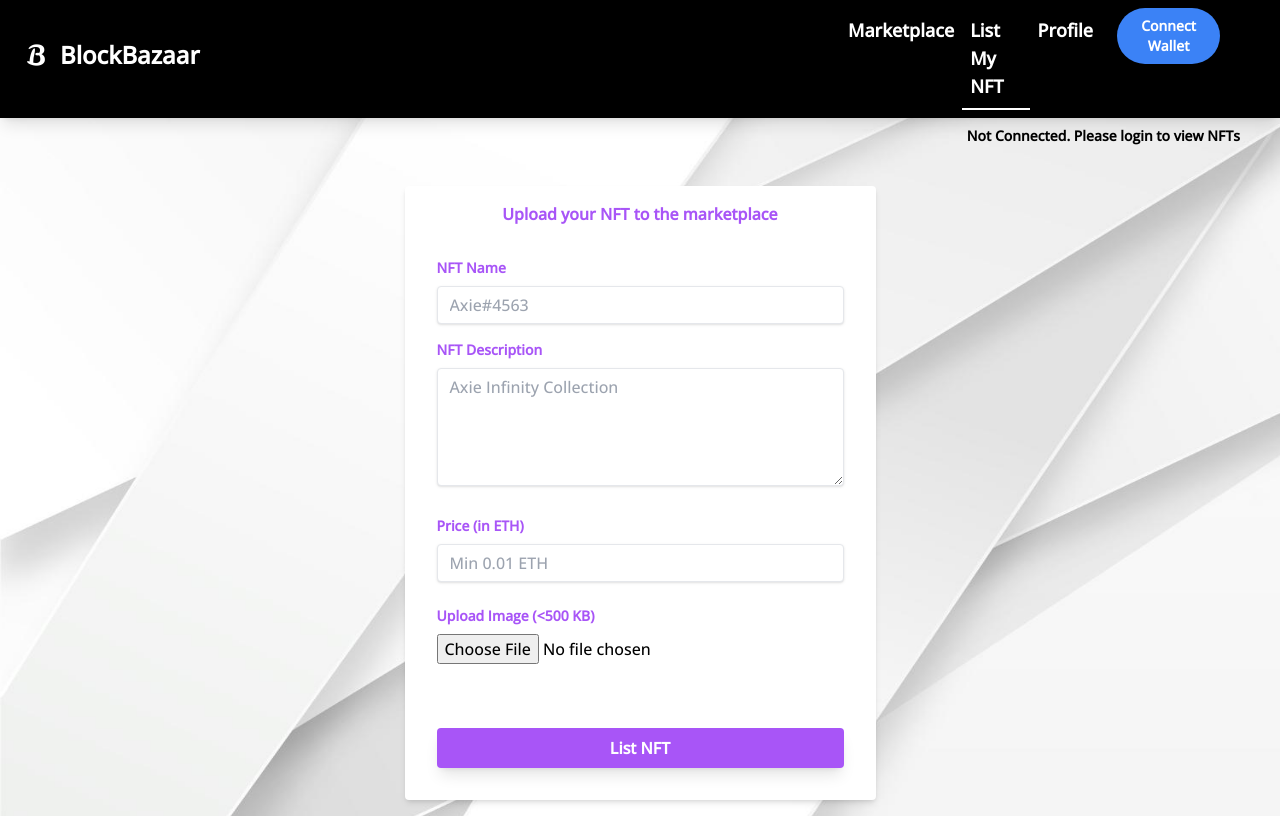
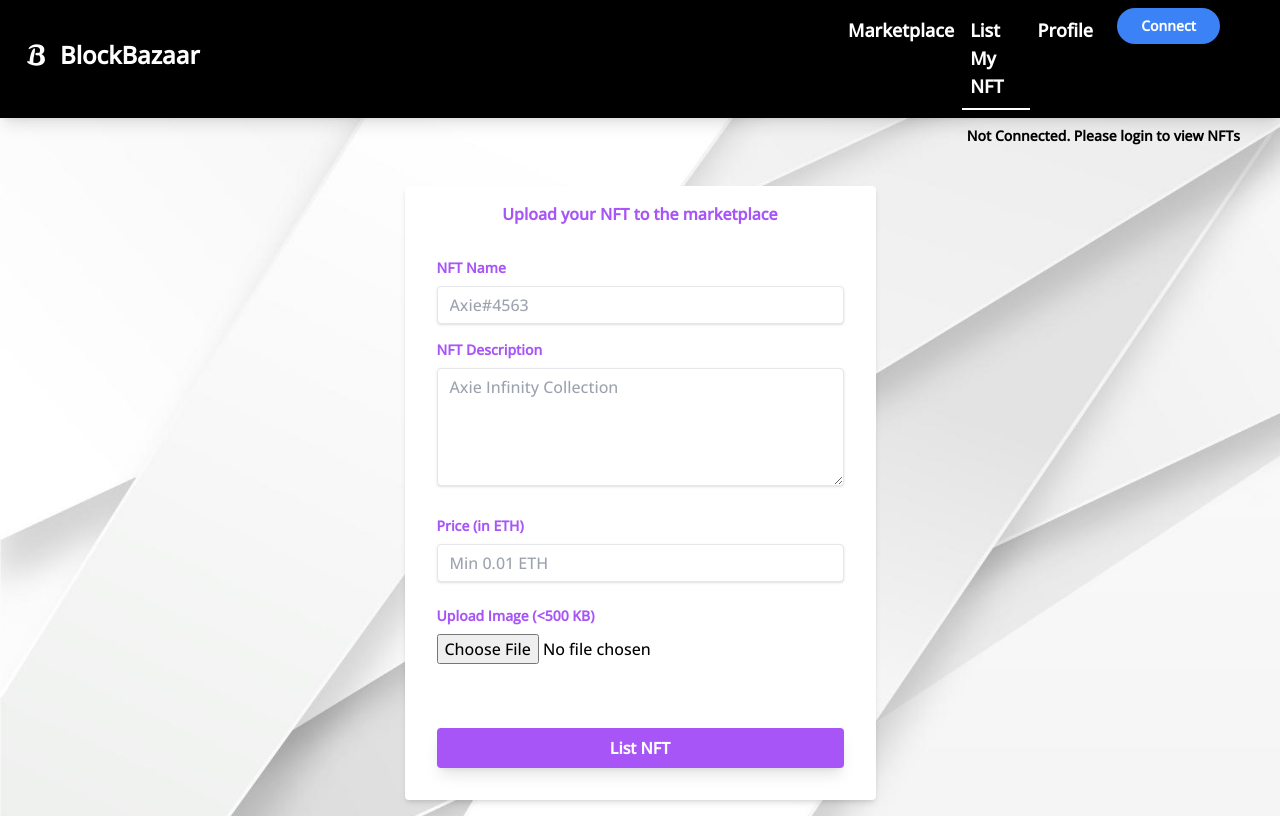
Before and after one commit to rishabh379/blockbazaar, a React (Create React App) app: page /sellNFT in a window 1280 px wide. Built offline with nearby package versions, Linux system fonts and the light colour scheme; no server answers.

Commit message:
Update Navbar.js

```diff
--- a/src/components/Navbar.js
+++ b/src/components/Navbar.js
@@ -37,12 +37,12 @@ function updateButton() {
 async function connectWebsite() {
 
     const chainId = await window.ethereum.request({ method: 'eth_chainId' });
-    if(chainId !== '0x11155111')
+    if(chainId !== '11155111')
     {
       //alert('Incorrect network! Switch your metamask network to Rinkeby');
       await window.ethereum.request({
         method: 'wallet_switchEthereumChain',
-        params: [{ chainId: '0x11155111' }],
+        params: [{ chainId: '11155111' }],
      })
     }
     await window.ethereum.request({ method: 'eth_requestAccounts' })
@@ -113,7 +113,7 @@ async function connectWebsite() {
               </li>
               }
               <li className="ml-4">
-                <button className="enableEthereumButton bg-blue-500 hover:bg-blue-700 text-white font-bold py-2 px-6 rounded-full text-sm transition duration-300 ease-in-out shadow-md" onClick={connectWebsite}>{connected? "Connected":"Connect Wallet"}</button> {/* Added more padding, rounded full and shadow */}
+                <button className="enableEthereumButton bg-blue-500 hover:bg-blue-700 text-white font-bold py-2 px-6 rounded-full text-sm transition duration-300 ease-in-out shadow-md" onClick={connectWebsite}>{connected? "Connected":"Connect"}</button> {/* Added more padding, rounded full and shadow */}
               </li>
             </ul>
           </li>
```
